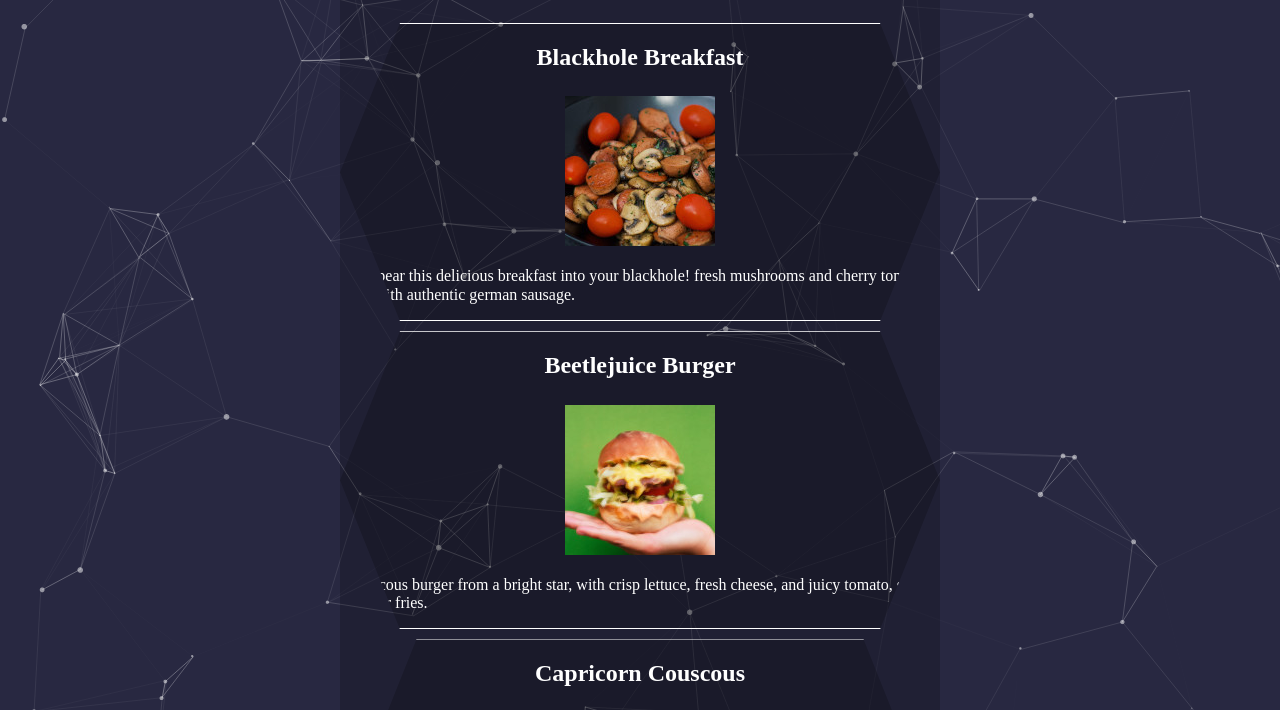
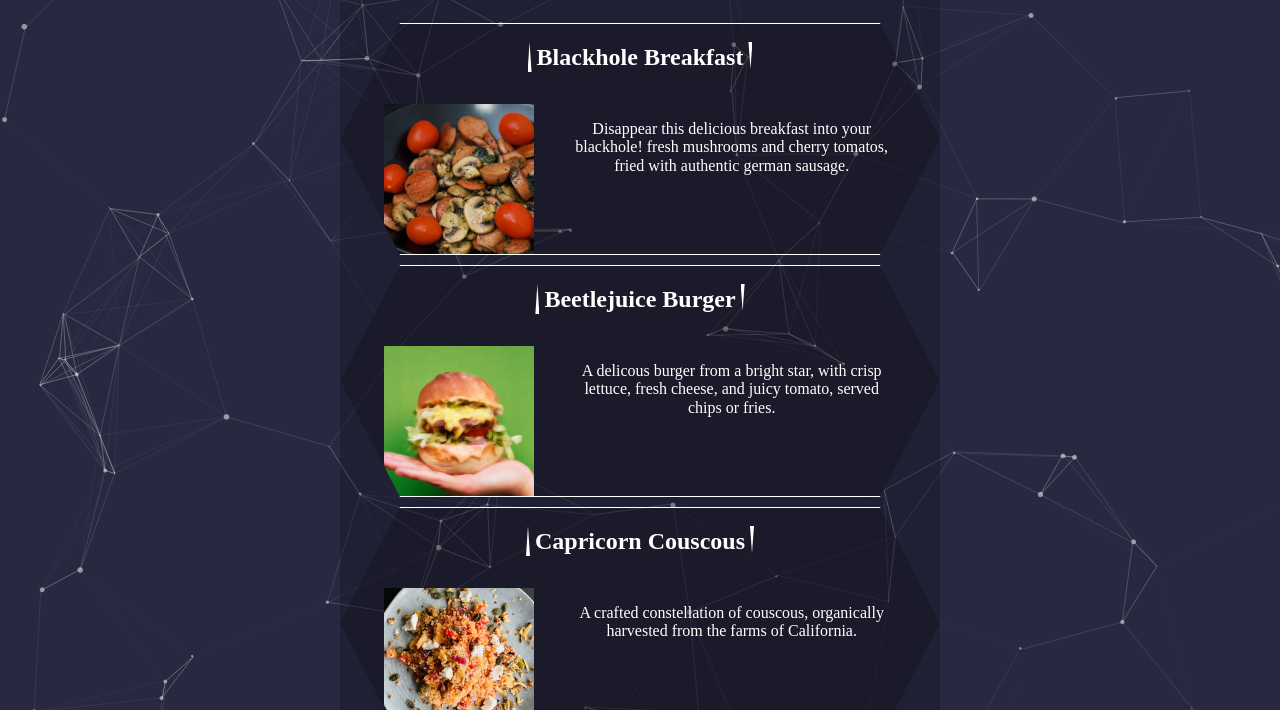
Before and after one commit to LBirkinshaw-Doyle/restaurant-page, a website built with webpack: page dist/index.html in a window 1280 px wide. Both pictures are taken after a click on the button "MENU". Shown: the part 82-792 px from the top of the page. Built offline with nearby package versions, Linux system fonts and the light colour scheme.

Commit message:
basic styling of menu section

```diff
--- a/src/style.css
+++ b/src/style.css
@@ -70,3 +70,39 @@ header{
 .section p{
     margin: 2px 0;
 }
+
+.image-section{
+    text-align: center;
+    padding: 0 5%;
+}
+.image-section h2::before{
+    content: "";
+    background-color: rgba(0, 0, 0, 0.2);
+    border: 2px solid white;
+    clip-path: polygon(50% 0%, 0 100%, 100% 100%);
+    margin: 5px;
+}
+.image-section h2::after{
+    content: "";
+    background-color: rgba(0, 0, 0, 0.2);
+    border: 2px solid white;
+    clip-path: polygon(50% 90%, 0 0%, 100% 0%);
+    margin: 5px;
+}
+
+.image-section.container{
+    grid-template-columns: 1fr 2fr;
+    grid-template-rows: 1fr 2fr;
+    grid-template-areas:
+        "header header"
+        "image para";
+}
+.image-section h2{
+    grid-area: header;
+}
+.image-section img{
+    grid-area: image;
+}
+.image-section p{
+    grid-area: para;
+}
```
